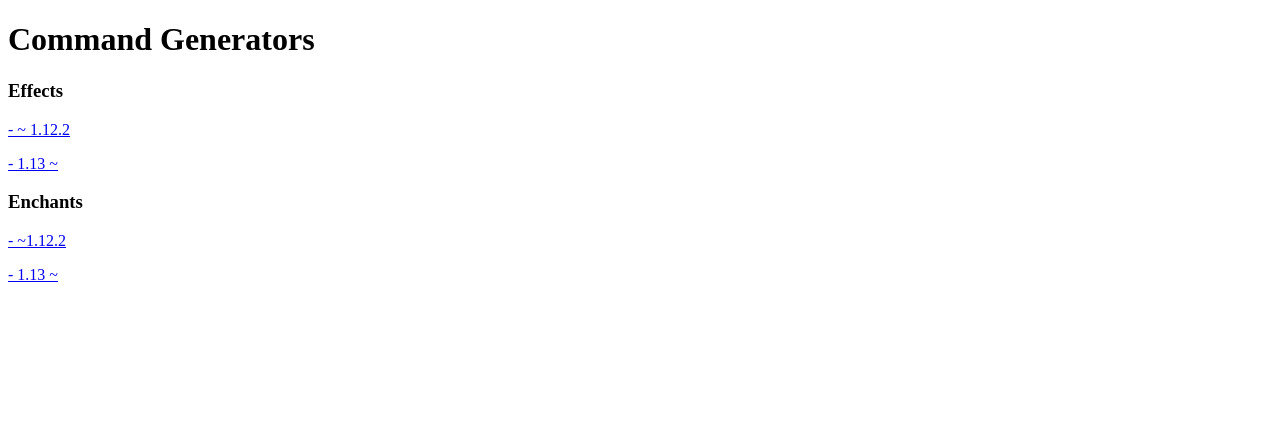
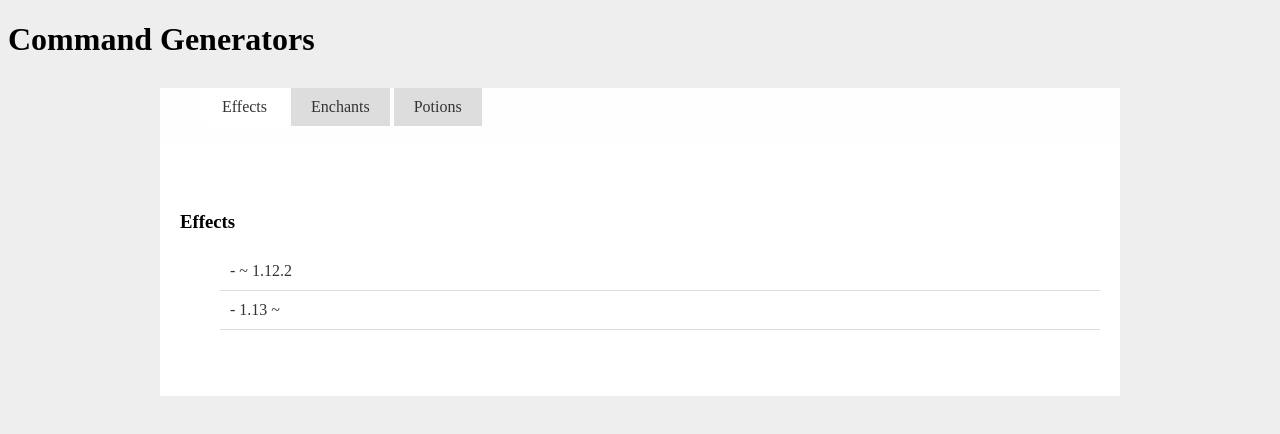
Before and after one commit to peco2282/minecraftCommandGenerator, a website: page index.html in a window 1280 px wide. Drawn offline with nearby package versions, Linux system fonts and the light colour scheme.

Commit message:
add effects

```diff
--- a/index.html
+++ b/index.html
@@ -3,17 +3,45 @@
 <head>
   <meta charset="UTF-8">
   <title>CommandsGenerator</title>
+  <link rel="stylesheet" type="text/css" href="./scripts/index.css">
 </head>
 <body>
 <h1>Command Generators</h1>
-<h3>Effects</h3>
-<a href="indexes/effects.html#1.12.2">- ~ 1.12.2</a>
-<p></p>
-<a href="indexes/effects.html#1.13">- 1.13 ~</a>
-<p></p>
-<h3>Enchants</h3>
-<a href="indexes/enchants.html#1.12.2">- ~1.12.2</a>
-<p></p>
-<a href="indexes/enchants.html#1.13">- 1.13 ~</a>
+
+<div class="wrapper">
+  <ul class="tab">
+    <li><a href="#effects">Effects</a></li>
+    <li><a href="#enchants">Enchants</a></li>
+    <li><a href="#potions">Potions</a></li>
+  </ul>
+  <div id="effects" class="area">
+    <h3>Effects</h3>
+    <ul>
+      <li>
+        <a href="indexes/effects.html#1.12.2">- ~ 1.12.2</a>
+      </li>
+      <li>
+        <a href="indexes/effects.html#1.13">- 1.13 ~</a>
+      </li>
+    </ul>
+  </div>
+  <div id="enchants" class="area">
+    <h3>Enchants</h3>
+    <ul>
+      <li><a href="indexes/enchants.html#1.12.2">- ~1.12.2</a></li>
+      <li><a href="indexes/enchants.html#1.13">- 1.13 ~</a></li>
+    </ul>
+  </div>
+  <div id="potions" class="area">
+    <h3>Potions</h3>
+    <ul>
+      現在制作中
+    </ul>
+  </div>
+</div>
+<script src="https://code.jquery.com/jquery-3.4.1.min.js"
+        integrity="sha256-CSXorXvZcTkaix6Yvo6HppcZGetbYMGWSFlBw8HfCJo="
+        crossorigin="anonymous"></script>
+<script src="./scripts/index.js"></script>
 </body>
 </html>
--- /dev/null
+++ b/scripts/index.css
@@ -0,0 +1,74 @@
+.tab{
+    display: flex;
+    flex-wrap: wrap;
+}
+.tab li a{
+    display: block;
+    background:#ddd;
+    margin:0 2px;
+    padding:10px 20px;
+}
+/*liにactiveクラスがついた時の形状*/
+.tab li.active a{
+    background:#fff;
+}
+
+
+/*エリアの表示非表示と形状*/
+.area {
+    display: none;/*はじめは非表示*/
+    opacity: 0;/*透過0*/
+    background: #fff;
+    padding:50px 20px;
+}
+
+/*areaにis-activeというクラスがついた時の形状*/
+.area.is-active {
+    display: block;/*表示*/
+    animation-name: displayAnime;/*ふわっと表示させるためのアニメーション*/
+    animation-duration: 2s;
+    animation-fill-mode: forwards;
+}
+
+@keyframes displayAnime{
+    from {
+        opacity: 0;
+    }
+    to {
+        opacity: 1;
+    }
+}
+
+
+
+/*========= レイアウトのためのCSS ===============*/
+
+body{
+    background:#eee;
+}
+
+ul{
+    list-style:none;
+}
+
+a{
+    color:#333;
+    text-decoration: none;
+}
+
+.wrapper{
+    width:100%;
+    max-width: 960px;
+    margin:30px auto;
+    background:#fefefe;
+}
+
+.area h2{
+    font-size:1.3rem;
+    margin:0 0 20px 10px;
+}
+
+.area li{
+    padding: 10px;
+    border-bottom: 1px solid #ddd;
+}
--- /dev/null
+++ b/scripts/index.js
@@ -0,0 +1,29 @@
+function GethashID(hashIDName) {
+  if (hashIDName) {
+    // TODO タブ設定
+    $('.tab li').find('a').each(function () {
+      const idName = $(this).attr('href');
+      if (idName === hashIDName) {
+        const parentElm = $(this).parent();
+        $('.tab li').removeClass("active");
+        $(parentElm).addClass("active");
+        $(".area").removeClass("is-active");
+        $(hashIDName).addClass("is-active");
+      }
+    });
+  }
+}
+
+$('.tab a').on('click', function () {
+  const idName = $(this).attr('href');
+  GethashID(idName);
+  return false;
+});
+
+
+$(window).on('load', function () {
+  $('.tab li:first-of-type').addClass("active");
+  $('.area:first-of-type').addClass("is-active");
+  const hashName = location.hash;
+  GethashID(hashName);
+});
```
